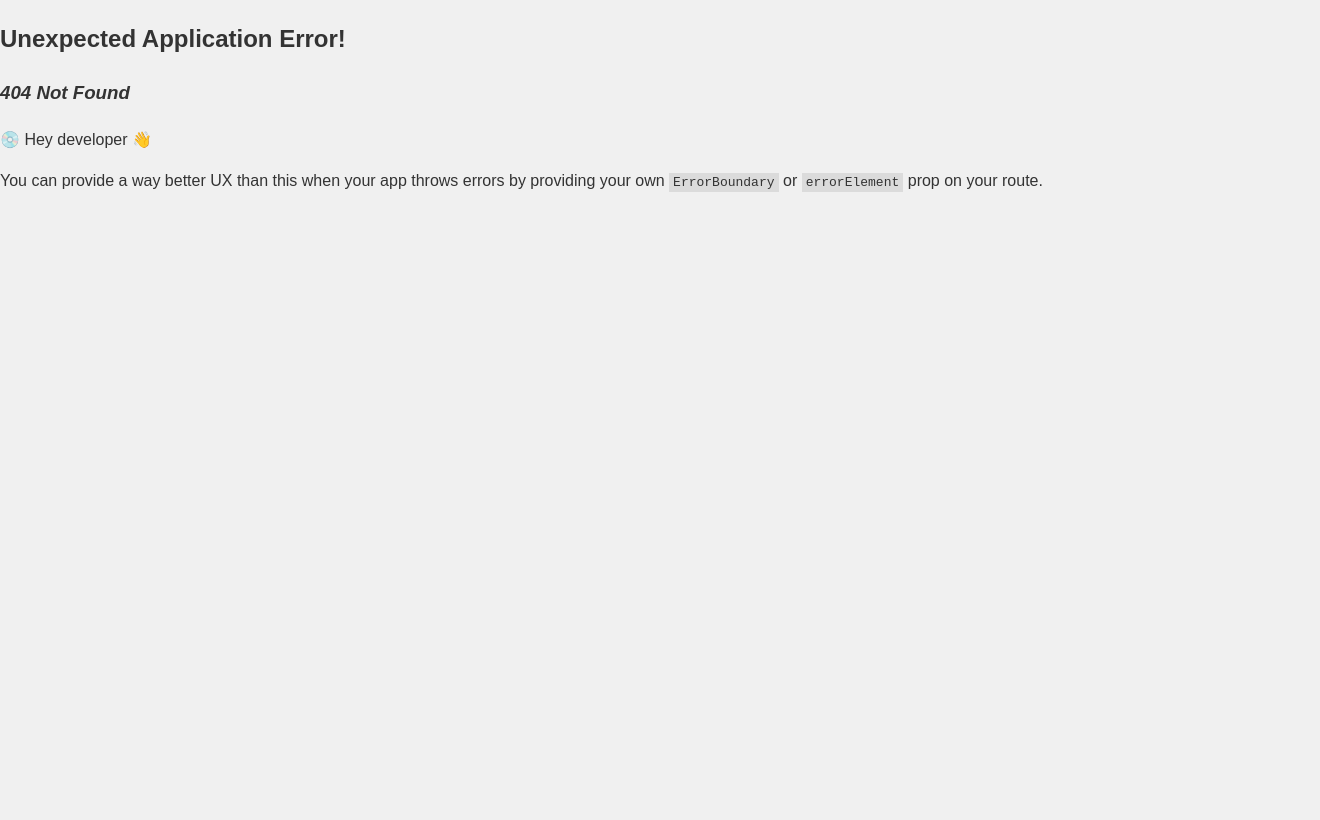
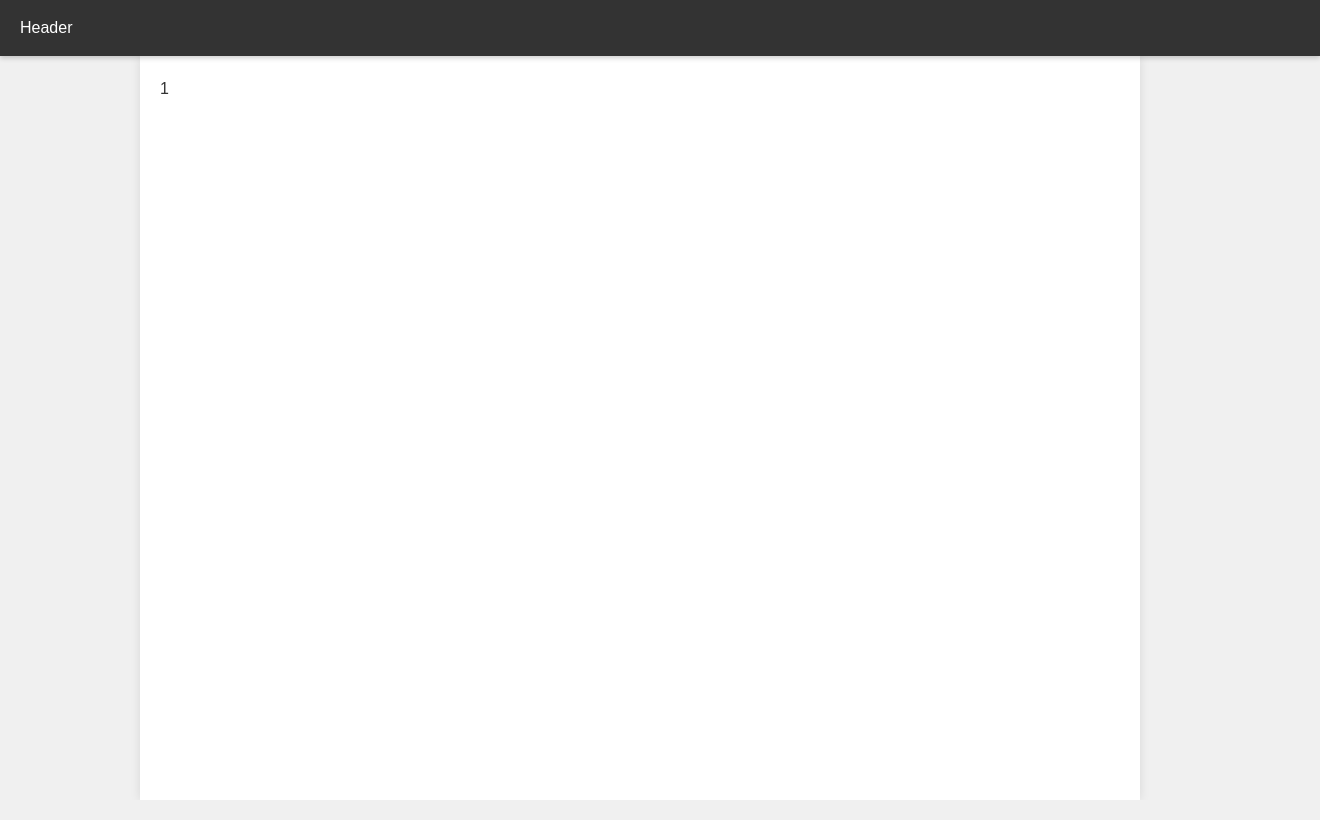
Before and after one commit to justin-xing/web-forum-for-executive-orders, a React (Vite) app in the folder frontend/: page /document/1 in a window 1280 px wide. Before the commit this address had no page. Shown: the whole page, 1320 px wide, since content can reach past the window. Built offline with nearby package versions, Linux system fonts and the light colour scheme.

Commit message:
add links between document summary and document pages

```diff
--- a/frontend/src/App.jsx
+++ b/frontend/src/App.jsx
@@ -1,6 +1,7 @@
 import { RouterProvider, createBrowserRouter } from "react-router-dom";
 import Root from "./common/Root/Root";
 import HomePage from "./pages/home/HomePage/HomePage";
+import DocumentPage from "./pages/document/DocumentPage";
 // import theme from "./theme";
 // import { ThemeProvider } from "@mui/system";
 
@@ -10,7 +11,13 @@ function App() {
       path: "/",
       element: <Root />,
       id: "root",
-      children: [{ index: true, element: <HomePage /> }],
+      children: [
+        { index: true, element: <HomePage /> },
+        {
+          path: "/document/:executive_order_id",
+          element: <DocumentPage />,
+        },
+      ],
     },
   ]);
 
--- /dev/null
+++ b/frontend/src/pages/document/DocumentPage.jsx
@@ -0,0 +1,12 @@
+import styles from "./DocumentPage.module.css";
+import { useParams } from "react-router-dom";
+
+const DocumentPage = () => {
+  const { executive_order_id } = useParams();
+
+  // do api call using executive_order_id, render data
+
+  return <div class={styles.documentPage}>{executive_order_id}</div>;
+};
+
+export default DocumentPage;
--- /dev/null
+++ b/frontend/src/pages/document/DocumentPage.module.css
@@ -0,0 +1,9 @@
+.documentPage {
+  flex-grow: 1;
+  padding-top: 80px;
+  min-width: 960px;
+  margin: 0 auto;
+  background-color: white;
+  box-shadow: 0 0 10px rgba(0, 0, 0, 0.1);
+  padding: 20px;
+}
--- a/frontend/src/pages/home/DocumentSummary/DocumentSummary.jsx
+++ b/frontend/src/pages/home/DocumentSummary/DocumentSummary.jsx
@@ -1,13 +1,16 @@
 import { Button } from "@mui/material";
+import { Link } from "react-router-dom";
 
 const DocumentSummary = ({ item }) => {
-  const { title, signing_date, president } = item;
+  const { executive_order_id, title, signing_date, president } = item;
   return (
-    <Button variant="outlined" sx={{ border: 1, display: "flex", gap: 10 }}>
-      <div>{title}</div>
-      <div>{signing_date}</div>
-      <div>{president}</div>
-    </Button>
+    <Link to={`/document/${executive_order_id}`}>
+      <Button variant="outlined" sx={{ border: 1, display: "flex", gap: 10 }}>
+        <div>{title}</div>
+        <div>{signing_date}</div>
+        <div>{president}</div>
+      </Button>
+    </Link>
   );
 };
 
--- a/frontend/src/pages/home/HomePage/HomePage.jsx
+++ b/frontend/src/pages/home/HomePage/HomePage.jsx
@@ -4,19 +4,19 @@ import styles from "./HomePage.module.css";
 
 const DOCUMENTS = [
   {
-    uid: 1,
+    executive_order_id: 1,
     title: "bill 1",
     signing_date: "YYYY-MM-DD",
     president: "uncle sam",
   },
   {
-    uid: 1,
+    executive_order_id: 1,
     title: "bill 2",
     signing_date: "YYYY-MM-DD",
     president: "uncle sam",
   },
   {
-    uid: 1,
+    executive_order_id: 1,
     title: "bill 3",
     signing_date: "YYYY-MM-DD",
     president: "uncle sam",
```
